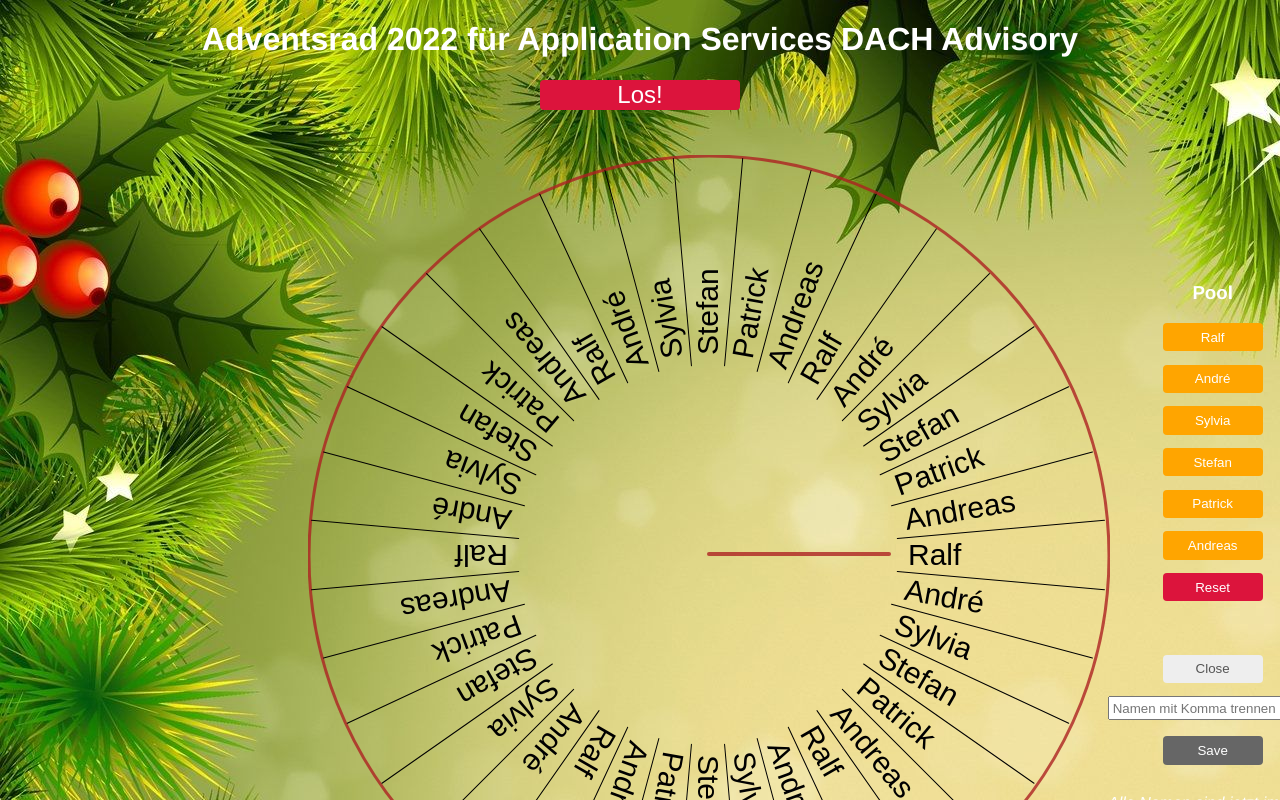
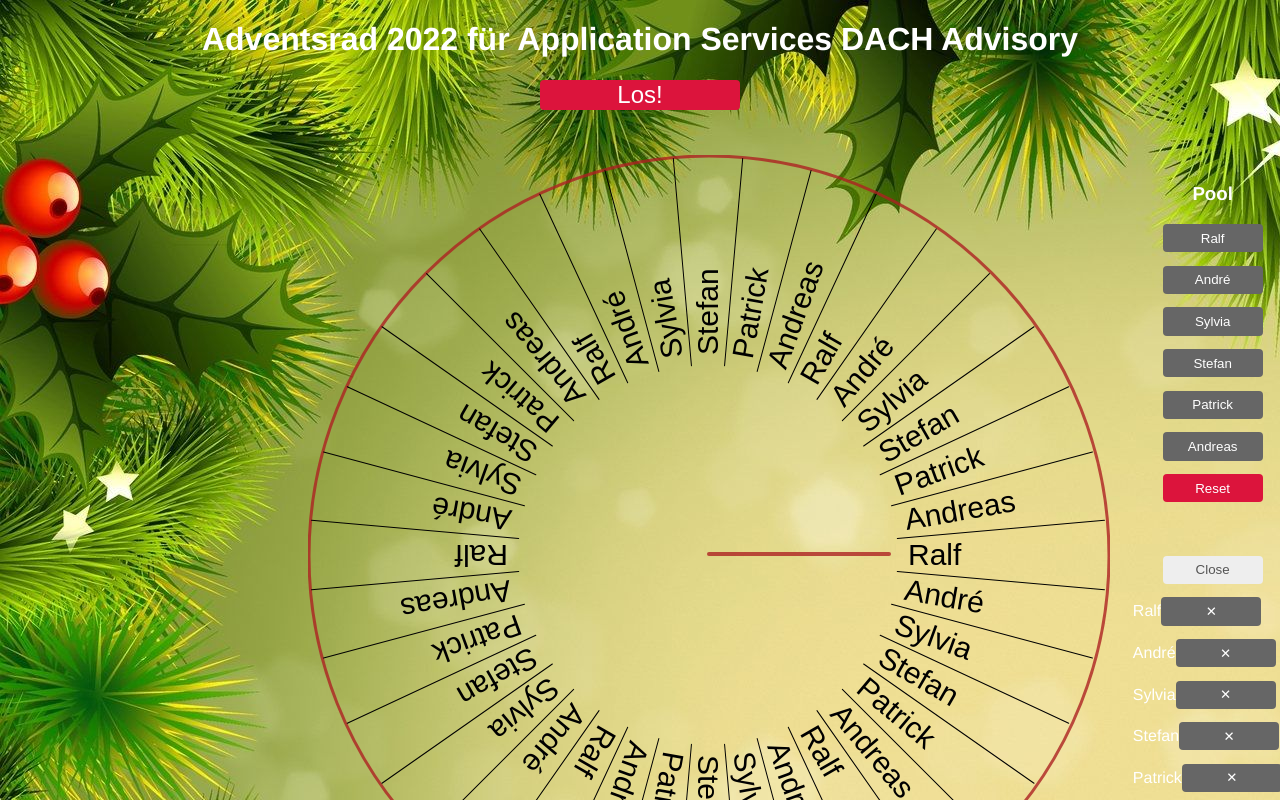
Before and after one commit to csharpparadise/adventsrad, an Angular app: page / in a window 1280 px wide. Both pictures are taken after a click on the button "Change". Shown: the top 800 px of the page. Built offline with nearby package versions, Linux system fonts and the light colour scheme.

Commit message:
feat: Edit-Modus als Inline-Liste mit ✕-Button, Einzelhinzufügen

```diff
--- a/src/app/components/mates/mates.component.html
+++ b/src/app/components/mates/mates.component.html
@@ -1,15 +1,27 @@
 <h3>Pool</h3>
 @for (member of members; track member) {
-  <button (click)="won(member)" [class.editMode]="isEditing">{{member}}</button>
+  <button (click)="won(member)" [disabled]="isEditing">{{member}}</button>
 }
 <button class="reset" (click)="reset()">Reset</button>
 
 <button class="changeMates" (click)="editMateList()">{{isEditing ? 'Close' : 'Change'}}</button>
 
 @if (isEditing) {
+  <div class="editList">
+    @for (member of members; track member) {
+      <div class="editRow">
+        <span>{{member}}</span>
+        <button class="removeBtn" (click)="removeMate(member)" [disabled]="members.length <= 1">✕</button>
+      </div>
+    }
+  </div>
   <div class="changeForm">
-    <input type="text" [(ngModel)]="newMateName" placeholder="Namen mit Komma trennen"/>
-    <button (click)="addMate()">Save</button>
-    <em>Alle Namen sind jetzt im Bearbeitungsmodus.</em>
+    <input
+      type="text"
+      [(ngModel)]="newMateName"
+      placeholder="Name hinzufügen"
+      (keyup.enter)="addMate()"
+    />
+    <button (click)="addMate()">Hinzufügen</button>
   </div>
 }
```
